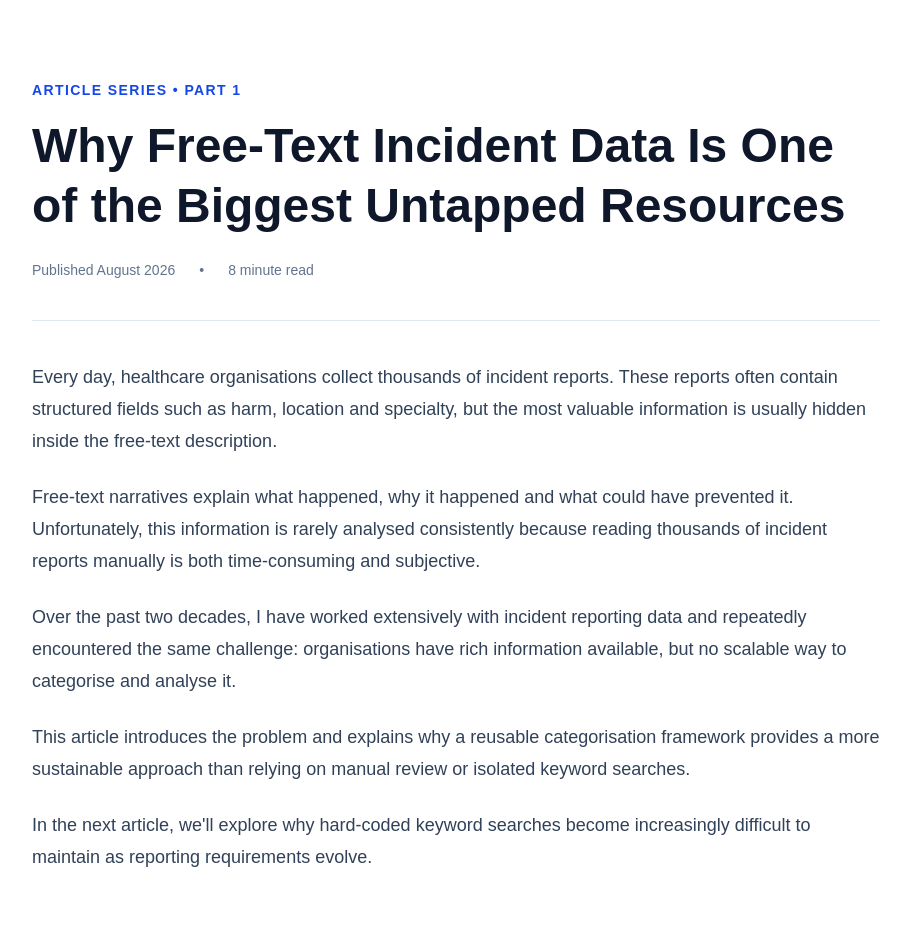
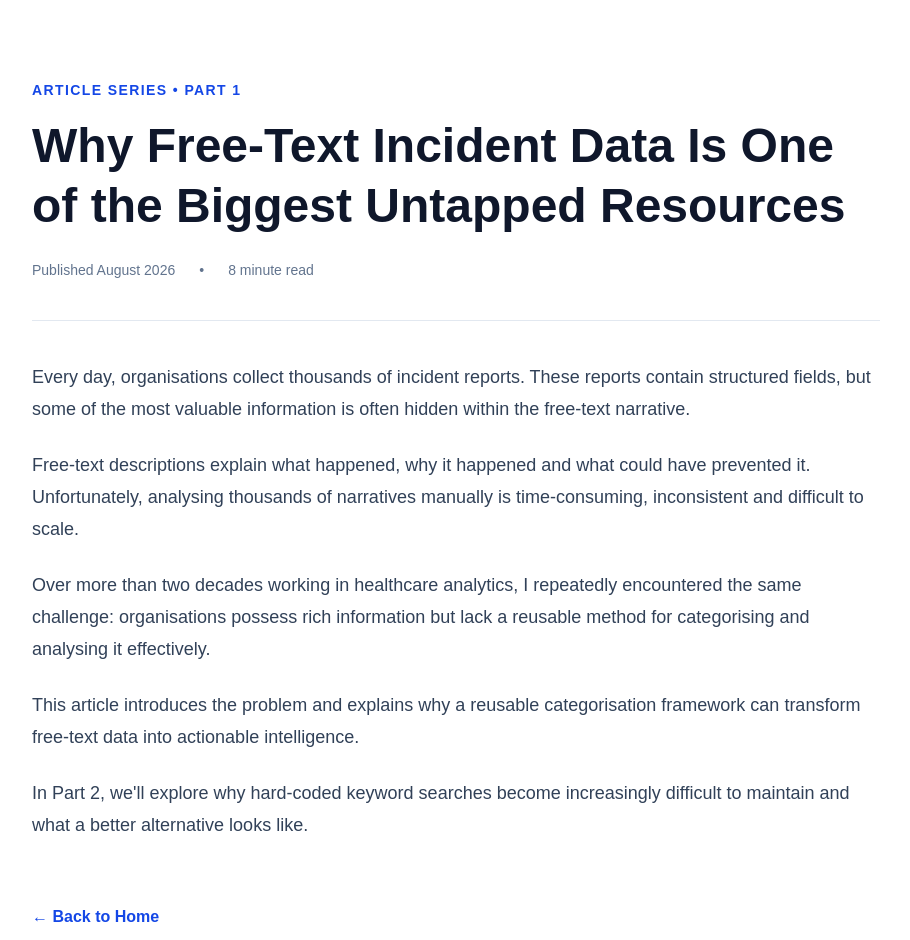
Before and after one commit to 24Mark8/templatecanvasiq, a Next.js app: page /Articles/Part-1 in a window 1280 px wide. Shown: the top 940 px of the page, without its empty margins (184-1094 px from the left). Built offline with nearby package versions, Linux system fonts and the light colour scheme.

Commit message:
Update page.tsx

```diff
--- a/app/Articles/Part-1/page.tsx
+++ b/app/Articles/Part-1/page.tsx
@@ -22,36 +22,35 @@ export default function ArticlePage() {
         <div className="space-y-6 text-lg leading-8 text-slate-700">
 
           <p>
-            Every day, healthcare organisations collect thousands of incident
-            reports. These reports often contain structured fields such as harm,
-            location and specialty, but the most valuable information is usually
-            hidden inside the free-text description.
+            Every day, organisations collect thousands of incident reports.
+            These reports contain structured fields, but some of the most
+            valuable information is often hidden within the free-text narrative.
           </p>
 
           <p>
-            Free-text narratives explain what happened, why it happened and what
-            could have prevented it. Unfortunately, this information is rarely
-            analysed consistently because reading thousands of incident reports
-            manually is both time-consuming and subjective.
+            Free-text descriptions explain what happened, why it happened and
+            what could have prevented it. Unfortunately, analysing thousands of
+            narratives manually is time-consuming, inconsistent and difficult to
+            scale.
           </p>
 
           <p>
-            Over the past two decades, I have worked extensively with incident
-            reporting data and repeatedly encountered the same challenge:
-            organisations have rich information available, but no scalable way
-            to categorise and analyse it.
+            Over more than two decades working in healthcare analytics, I
+            repeatedly encountered the same challenge: organisations possess
+            rich information but lack a reusable method for categorising and
+            analysing it effectively.
           </p>
 
           <p>
             This article introduces the problem and explains why a reusable
-            categorisation framework provides a more sustainable approach than
-            relying on manual review or isolated keyword searches.
+            categorisation framework can transform free-text data into
+            actionable intelligence.
           </p>
 
           <p>
-            In the next article, we'll explore why hard-coded keyword searches
-            become increasingly difficult to maintain as reporting requirements
-            evolve.
+            In Part 2, we'll explore why hard-coded keyword searches become
+            increasingly difficult to maintain and what a better alternative
+            looks like.
           </p>
 
         </div>
```
